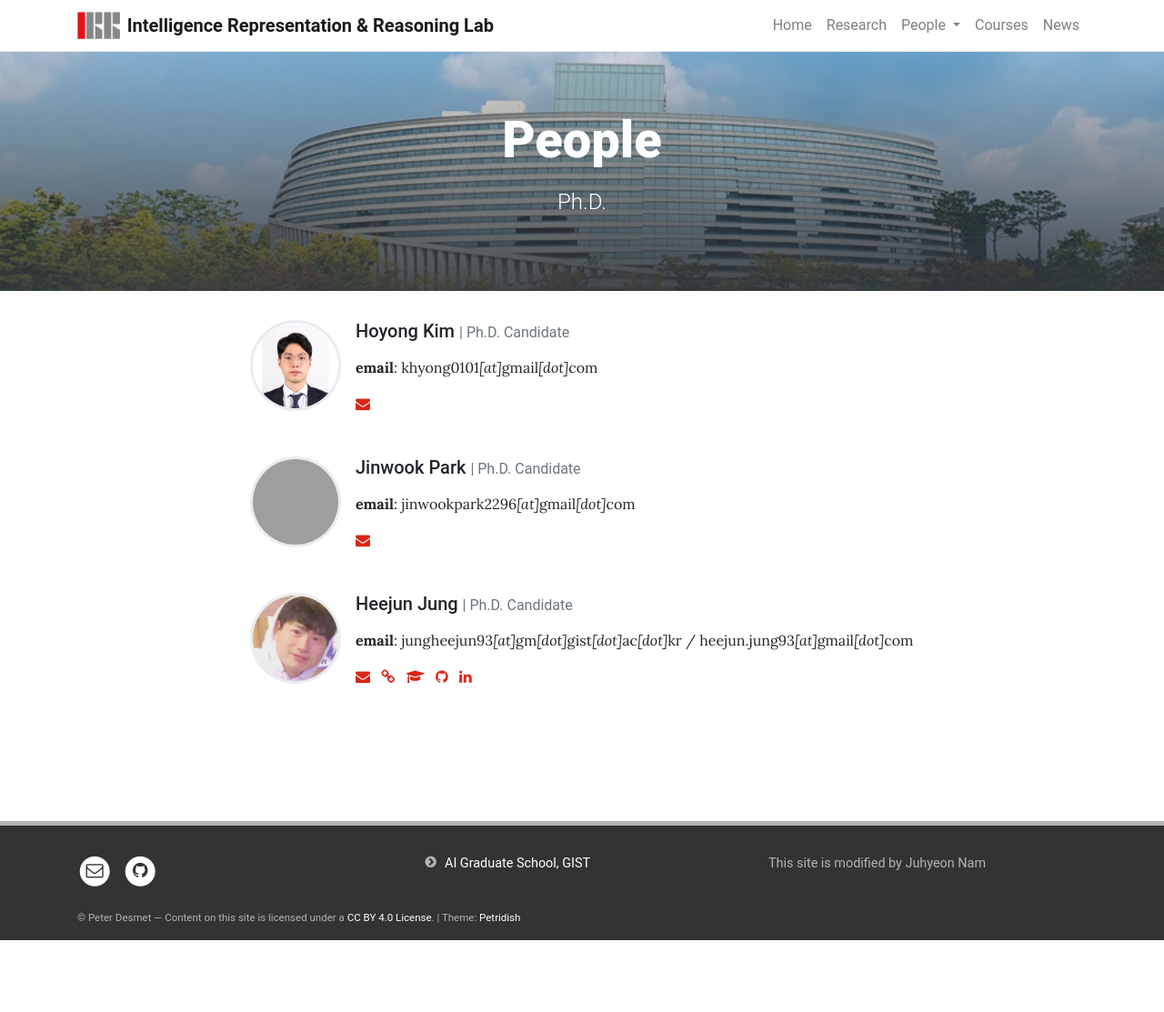
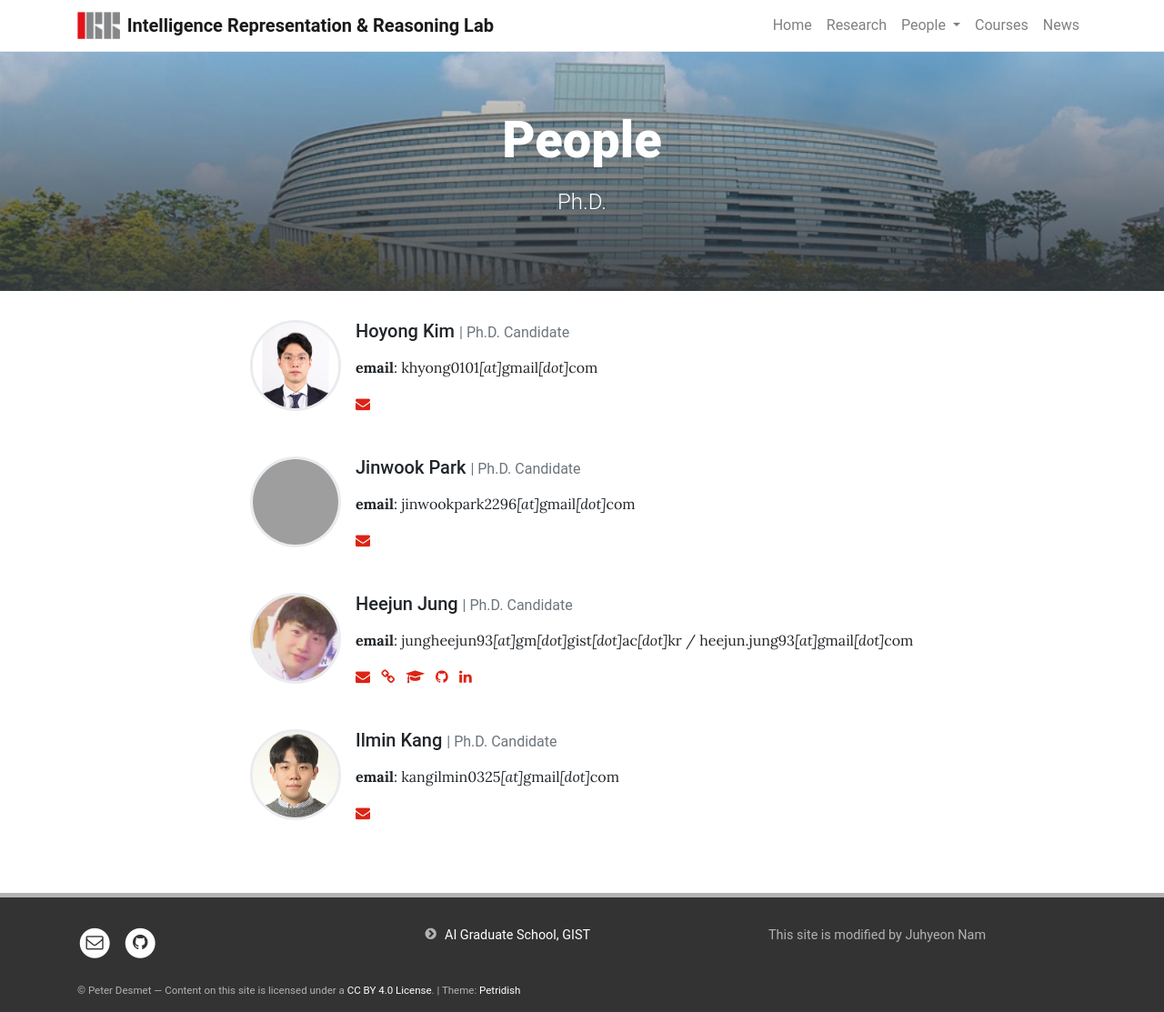
Before and after one commit to irrlab/irrlab.github.io, a Jekyll site: the page built from pages/team/phd.md, in a window 1280 px wide. Shown: the whole page at 91% size. Built offline with Jekyll 4.4.1, drawn with Linux system fonts in a browser that asks for light colours; before the commit the page ends 1034 px from its top, so only the background shows below that; grey boxes are pictures that could not be loaded.

Commit message:
Update people (by hoyong)

```diff
--- a/_data/team.yml
+++ b/_data/team.yml
@@ -34,7 +34,7 @@
   linkedin: https://www.linkedin.com/in/hee-jun-jung-profile/
 
 - name: Ilmin Kang
-  role: M.S. Candidate
+  role: Ph.D. Candidate
   image: assets/img/team/ilmin.jpg
   description: >
     **email**: kangilmin0325*[at]*gmail*[dot]*com
```
